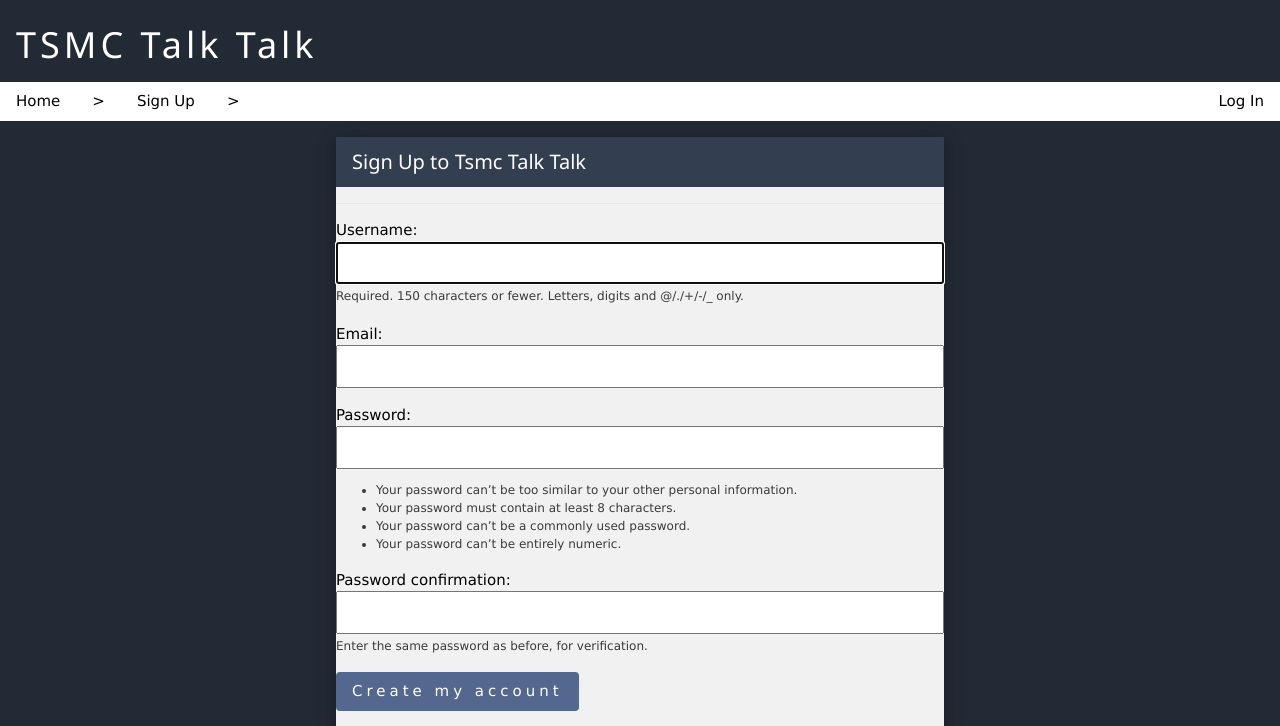
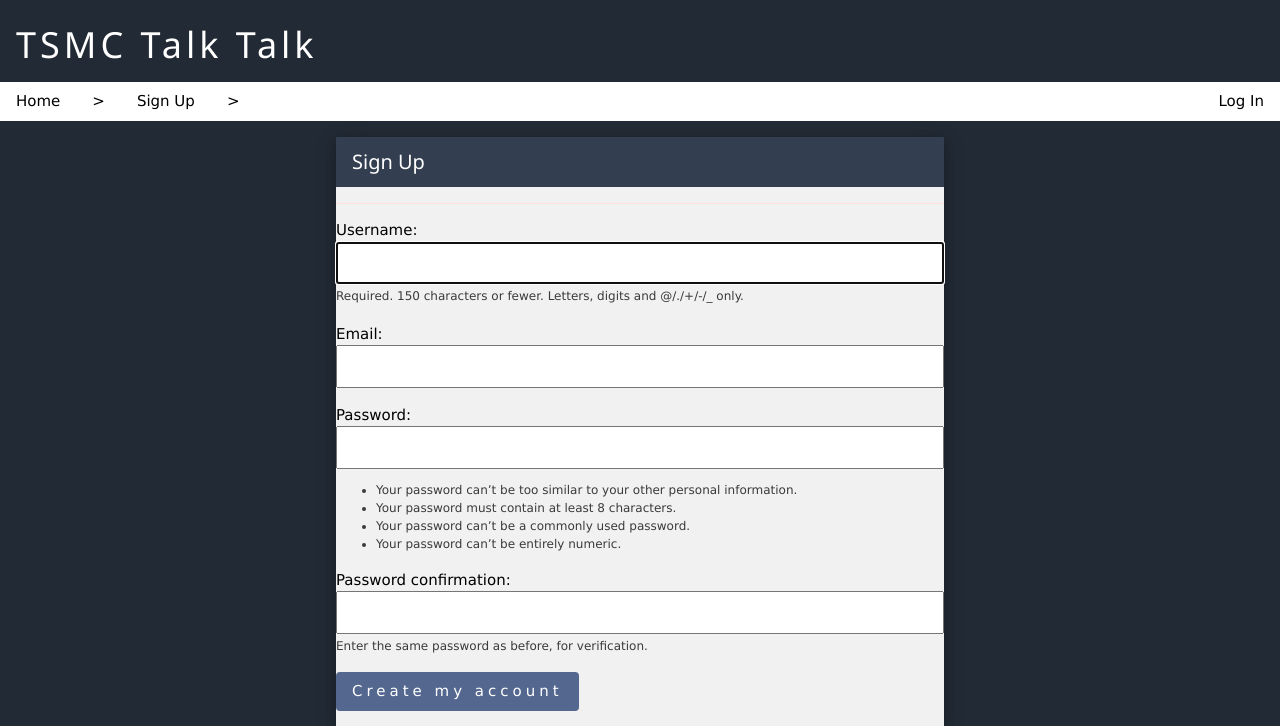
Before and after one commit to Henglin851012/Hackerthon_Ttt, a Django app: page /user/signup/ in a window 1280 px wide. Shown: the top 726 px of the page. Run offline with Django 3.2, Linux system fonts and the light colour scheme; parts of the project's set-up code (start-up, migrations or seed data) failed here and were passed over.

Commit message:
Add files via upload

```diff
--- a/templates/boardtopicpage.html
+++ b/templates/boardtopicpage.html
@@ -15,7 +15,7 @@
 
 {% block content %}
 
-	<a href="{% url 'new_topic_url' board.id %}" style="background-color:rgb(84,103,143);" class="w3-button w3-text-white w3-round-small" >+New</a>
+
 	<table class="w3-section w3-table-all w3-centered w3-card-4">
 		<tr style="background-color:rgb(51,63,80);" class="w3-text-white">
 			<th>Topics</th>
@@ -34,7 +34,8 @@
 			<td>{{ topic.created_on|naturaltime }}</td>
 			<td>{{ topic.lastupdated_on|naturaltime }}</td>
 		</tr>
+
 		{% endfor %}
 	</table>
-
+<a href="{% url 'new_topic_url' board.id %}" style="background-color:rgb(84,103,143);" class="w3-right w3-button w3-text-white w3-round-small" >+New</a>
 {% endblock %}
--- a/templates/signuppage.html
+++ b/templates/signuppage.html
@@ -15,7 +15,7 @@
 
 {% block content %}
 	<div class="w3-card-4 w3-light-grey w3-align-center-50">
-		<div class="w3-container w3-text-white" style="background-color:rgb(51,63,80);"><h4>Sign Up to Tsmc Talk Talk</h4></div>
+		<div class="w3-container w3-text-white" style="background-color:rgb(51,63,80);"><h4>Sign Up</h4></div>
 		<form method="post" class="w3-form-element " novalidate>
 			{% csrf_token %}
 			{% include 'form_template.html' %}
```
